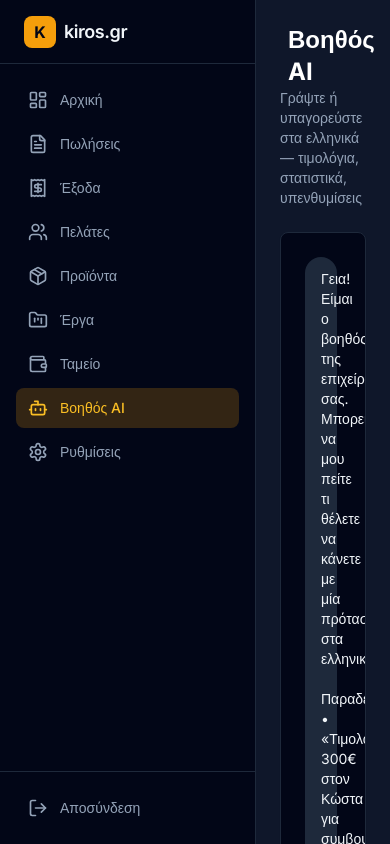
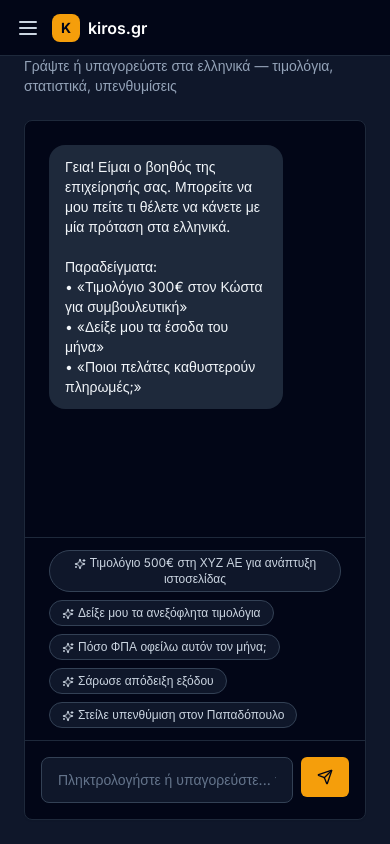
Before and after one commit to mariopietri2-maker/business-dashboard-erp, a Next.js app: page /ai in a window 390 px wide. Built offline with nearby package versions, Linux system fonts and the light colour scheme.

Commit message:
Make Sidebar fully mobile-responsive with hamburger drawer

```diff
--- a/components/sidebar.tsx
+++ b/components/sidebar.tsx
@@ -1,5 +1,6 @@
 "use client";
 
+import { useState } from "react";
 import Link from "next/link";
 import { usePathname } from "next/navigation";
 import {
@@ -13,6 +14,8 @@ import {
   Bot,
   Settings,
   LogOut,
+  Menu,
+  X,
 } from "lucide-react";
 import { cn } from "@/lib/utils";
 
@@ -30,24 +33,39 @@ const navItems = [
 
 export function Sidebar() {
   const pathname = usePathname();
+  const [open, setOpen] = useState(false);
 
-  return (
-    <aside className="flex h-screen w-64 flex-col border-r bg-slate-950 text-slate-100">
-      <div className="flex h-16 items-center gap-2 border-b border-slate-800 px-6">
-        <div className="flex h-8 w-8 items-center justify-center rounded-lg bg-amber-500 font-bold text-slate-950">
-          K
+  // Hide sidebar completely on landing page
+  if (pathname === "/landing") return null;
+
+  const NavContent = () => (
+    <>
+      <div className="flex h-16 items-center justify-between border-b border-slate-800 px-6">
+        <div className="flex items-center gap-2">
+          <div className="flex h-8 w-8 items-center justify-center rounded-lg bg-amber-500 font-bold text-slate-950">
+            K
+          </div>
+          <span className="text-lg font-semibold tracking-tight">kiros.gr</span>
         </div>
-        <span className="text-lg font-semibold tracking-tight">kiros.gr</span>
+        <button
+          className="md:hidden text-slate-400 hover:text-white"
+          onClick={() => setOpen(false)}
+        >
+          <X className="h-5 w-5" />
+        </button>
       </div>
 
       <nav className="flex-1 space-y-1 overflow-y-auto p-4">
         {navItems.map((item) => {
-          const isActive = pathname === item.href;
+          const isActive =
+            pathname === item.href ||
+            (item.href !== "/" && pathname.startsWith(item.href));
           const Icon = item.icon;
           return (
             <Link
               key={item.href}
               href={item.href}
+              onClick={() => setOpen(false)}
               className={cn(
                 "flex items-center gap-3 rounded-lg px-3 py-2.5 text-sm font-medium transition-colors",
                 isActive
@@ -68,6 +86,49 @@ export function Sidebar() {
           Αποσύνδεση
         </button>
       </div>
-    </aside>
+    </>
+  );
+
+  return (
+    <>
+      {/* Mobile top bar */}
+      <div className="fixed top-0 left-0 right-0 z-40 flex h-14 items-center gap-3 border-b border-slate-800 bg-slate-950 px-4 md:hidden">
+        <button
+          onClick={() => setOpen(true)}
+          className="text-slate-300 hover:text-white"
+        >
+          <Menu className="h-6 w-6" />
+        </button>
+        <div className="flex items-center gap-2">
+          <div className="flex h-7 w-7 items-center justify-center rounded-lg bg-amber-500 text-sm font-bold text-slate-950">
+            K
+          </div>
+          <span className="font-semibold text-white">kiros.gr</span>
+        </div>
+      </div>
+
+      {/* Mobile overlay */}
+      {open && (
+        <div
+          className="fixed inset-0 z-40 bg-black/60 md:hidden"
+          onClick={() => setOpen(false)}
+        />
+      )}
+
+      {/* Mobile drawer */}
+      <aside
+        className={cn(
+          "fixed inset-y-0 left-0 z-50 flex w-64 flex-col bg-slate-950 text-slate-100 transition-transform duration-200 md:hidden",
+          open ? "translate-x-0" : "-translate-x-full"
+        )}
+      >
+        <NavContent />
+      </aside>
+
+      {/* Desktop sidebar */}
+      <aside className="hidden md:flex h-screen w-64 flex-col border-r border-slate-800 bg-slate-950 text-slate-100 shrink-0">
+        <NavContent />
+      </aside>
+    </>
   );
 }
```
